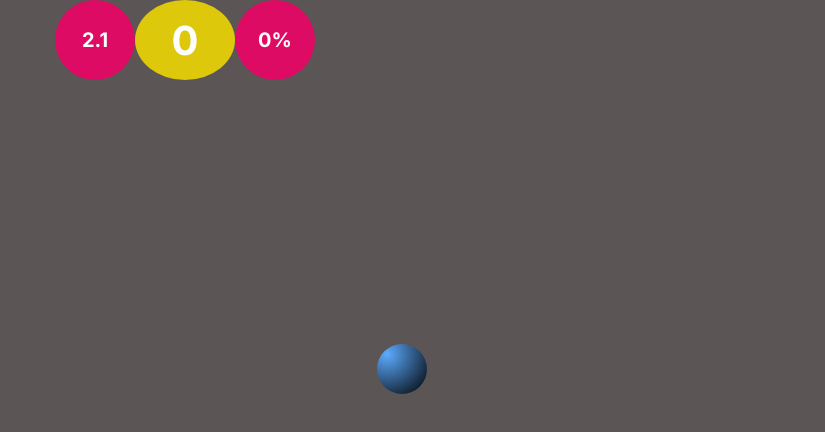
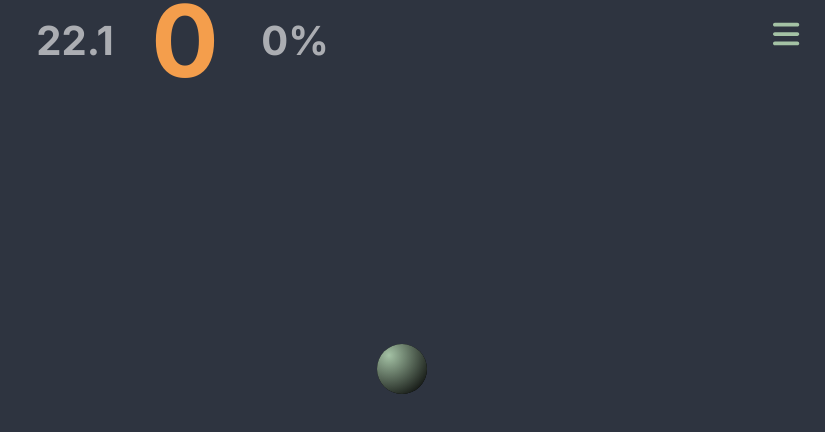
Before and after one commit to cdevelopment010/aim-trainer, a Next.js app: page /initialgame in a window 1280 px wide. Shown: the top 432 px of the page, without its empty margins (455-1280 px from the left). Built offline with nearby package versions, Linux system fonts and the light colour scheme.

Commit message:
Feat: redesign game page

```diff
--- a/src/pages/initialgame.js
+++ b/src/pages/initialgame.js
@@ -2,13 +2,14 @@
 import { useEffect, useState } from "react";
 import style from "../styles/InitialGame.module.css";
 import Link from "next/link";
+import Nav from "@/Components/Nav";
 
 const initialGame = () => {
 
     const [counter, setCounter] = useState(0);
     const [mouseClicks, setMouseClicks] = useState(0);
     const [accuracy, setAccuracy] = useState(0)
-    const [timer, setTimer] = useState(10 * 1000); //60 seconds in miliseconds
+    const [timer, setTimer] = useState(30 * 1000); //60 seconds in miliseconds
 
     useEffect(() => {
       console.log("set accuracy", counter, mouseClicks)
@@ -81,14 +82,15 @@ const initialGame = () => {
         generateBall();
       }
     return (
-        <div id="container" className={style.container}>
+        <div id="container" className={`bg-1 ${style.container}`}>
+          <Nav />
           <div className={`d-flex justify-content-center align-center ${style['game-nav']}` }>
-            <div className={`text-center-div ${style['w-4']} ${style.timer}`}>{Math.round(timer*1)/1000}</div>
-            <div className={`text-center-div ${style['w-5']} ${style.counter}`}>{counter}</div>
-            <div className={`text-center-div ${style['w-4']} ${style.accuracy}`}>{ new Intl.NumberFormat(undefined, {style:'percent'}).format(accuracy) }</div>
+            <div className={`text-center-div text-colour-white-60 ${style['w-4']} ${style.timer}`}>{Math.round(timer*1)/1000}</div>
+            <div className={`text-center-div text-colour-2 ${style['w-7']} ${style.counter}`}>{counter}</div>
+            <div className={`text-center-div text-colour-white-60 ${style['w-4']} ${style.accuracy}`}>{ new Intl.NumberFormat(undefined, {style:'percent'}).format(accuracy) }</div>
           </div>
           <div id="game-container" className={style['game-container']} onClick={addMouseClicks}>
-            <div id="ball" className={style.ball}></div>
+            <div id="ball" className={`${style.ball} cursor-pointer`}></div>
 
           </div>
 
--- a/src/styles/InitialGame.module.css
+++ b/src/styles/InitialGame.module.css
@@ -4,7 +4,6 @@
   flex-direction: column;
   margin-inline: auto;
   position:relative;
-  background: rgb(91, 85, 85);
   overflow: hidden;
   color: white;
 }
@@ -26,36 +25,35 @@
   border-radius: 50%;
   height: 50px;
   width: 50px;
-  left: 0;
-  top: 0;
-  background: black;
-  background: radial-gradient(circle at 10px 10px, #5cabff, #000);
+  background-color: black;
 }
 
+.ball::after {
+  border-radius: 50%;
+  content: '';
+  height: 100%;
+  width: 100%;
+  position: absolute;
+  top: 0;
+  left: 0;
+  background: radial-gradient(103.48% 103.48% at 23.91% 22.61%, #A4C2A5 0%, #000000 100%)
+}
+
+
 .counter {
-  font-size: 2rem;
+  font-size: 5rem;
   position: relative;
-  height: 100%;
-  border-radius: 50%;
-  background: rgb(221, 200, 11);
 }
 
 
 .timer {
-  font-size: 1rem;
+  font-size: 2rem;
   position: relative;
-  height: 4rem;
-  border-radius: 50%;
-  background: rgb(221, 11, 99);
 }
 
 .accuracy {
-  font-size: 1rem;
+  font-size: 2rem;
   position: relative;
-  height: 4rem;
-  width: 4rem;
-  border-radius: 50%;
-  background: rgb(221, 11, 99);
 }
 
 
@@ -64,6 +62,9 @@
 .w-3 {width: 3rem}
 .w-4 {width: 4rem}
 .w-5 {width: 5rem}
+.w-6 {width: 6rem}
+.w-7 {width: 7rem}
+.w-8 {width: 8rem}
 
 
 .scoreboard {
```
